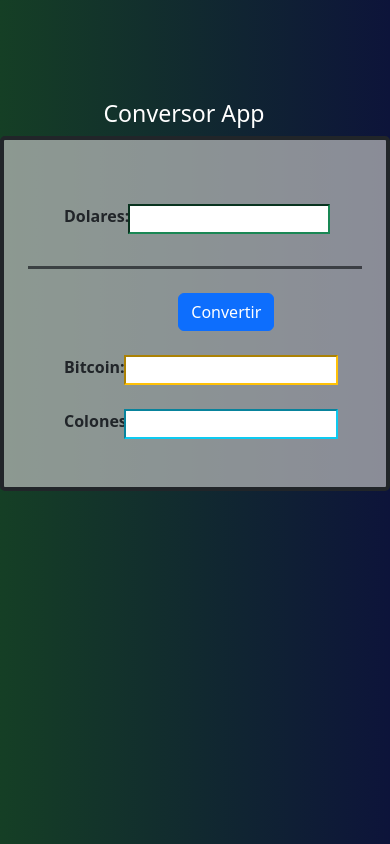
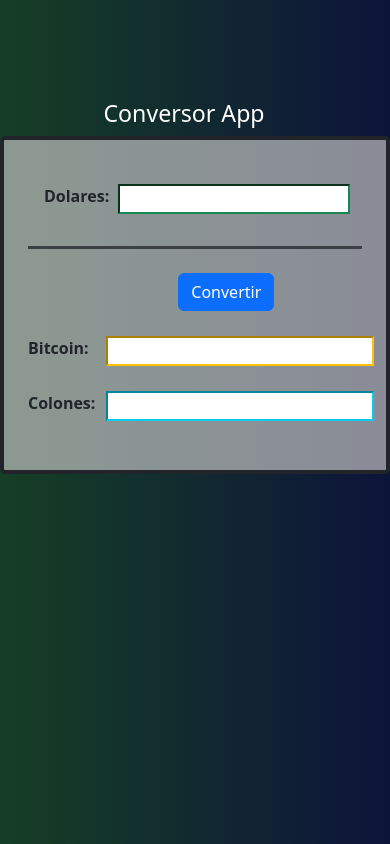
Before and after one commit to cerros777/actividadevaluada9Conversor, a plain HTML site: page index.html in a window 390 px wide. Drawn offline with Linux system fonts and the light colour scheme.

Commit message:
responsivo

```diff
--- a/assets/css/conversor.css
+++ b/assets/css/conversor.css
@@ -17,3 +17,7 @@ h3{
 #boton{
     margin-left: 45%;
 }
+
+.resultados{
+    margin-block: 25px;
+}
--- a/index.html
+++ b/index.html
@@ -12,7 +12,7 @@
 <body>
     <div class="container"><h3>Conversor App</h3></div>
         <div class="container p-4" id="conversor">
-            <div class="row m-4 p-2 g-2">
+            <div class="row m-1 mb-4 p-2 g-2">
                 <div class="col-3 fw-bold">Dolares: </div>
                 <input type="number" class="col-9 border-success" min="0" id="monto">
             </div>
@@ -21,12 +21,12 @@
                 <div id="boton">
                     <button class="btn btn-primary" id="convertir">Convertir</button>
                 </div>
-                <div class="row m-4">
+                <div class="row resultados">
                     <div class="col-3 fw-bold" >Bitcoin:</div>
                     <input class="col-9 border-warning" id="toBit" readonly>
                 </div>
-                <div class="row m-4">
-                    <div class="col-3 fw-bold">Colones: </div>
+                <div class="row resultados">
+                    <div class="col-3 fw-bold">Colones:</div>
                     <input class="col-9 border-info" id="toCol" readonly></input>
                 </div>
             </div>
```
